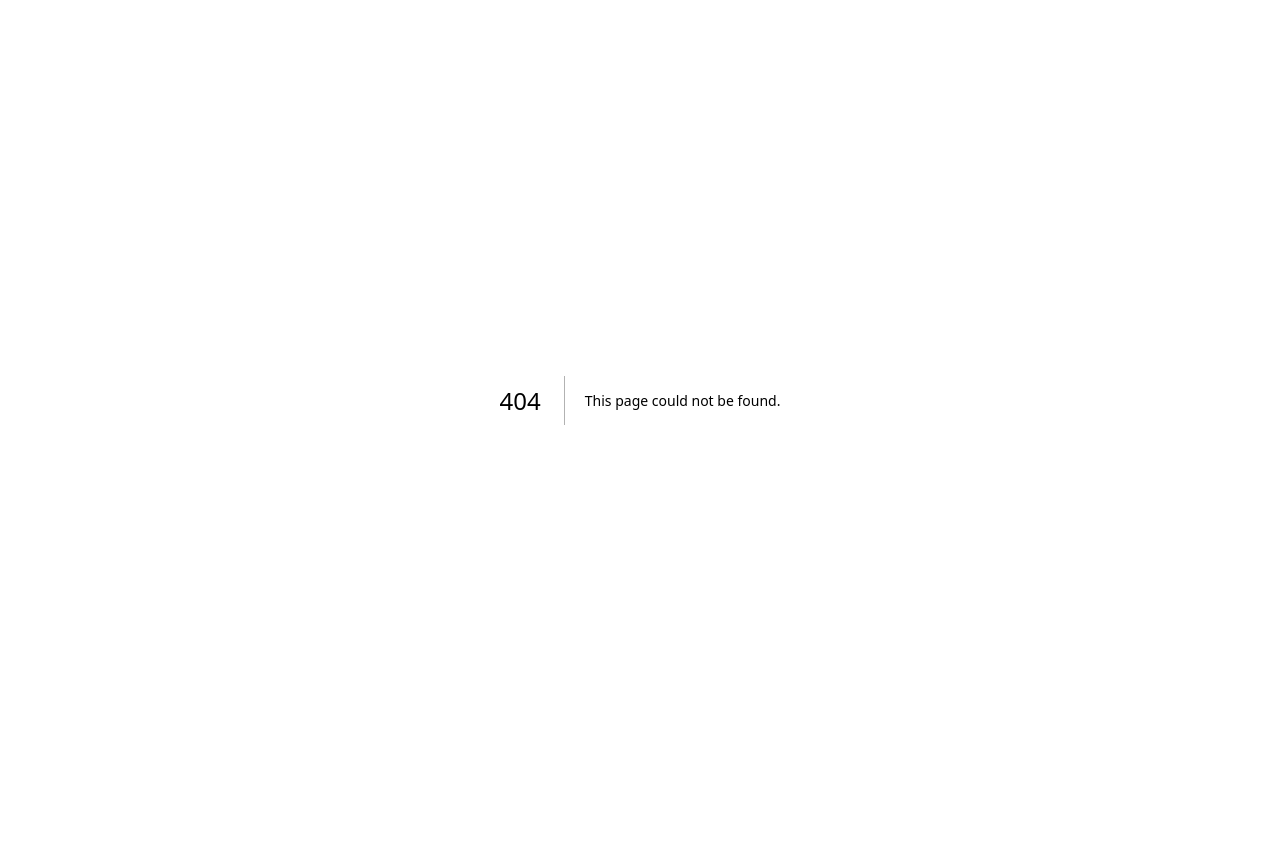
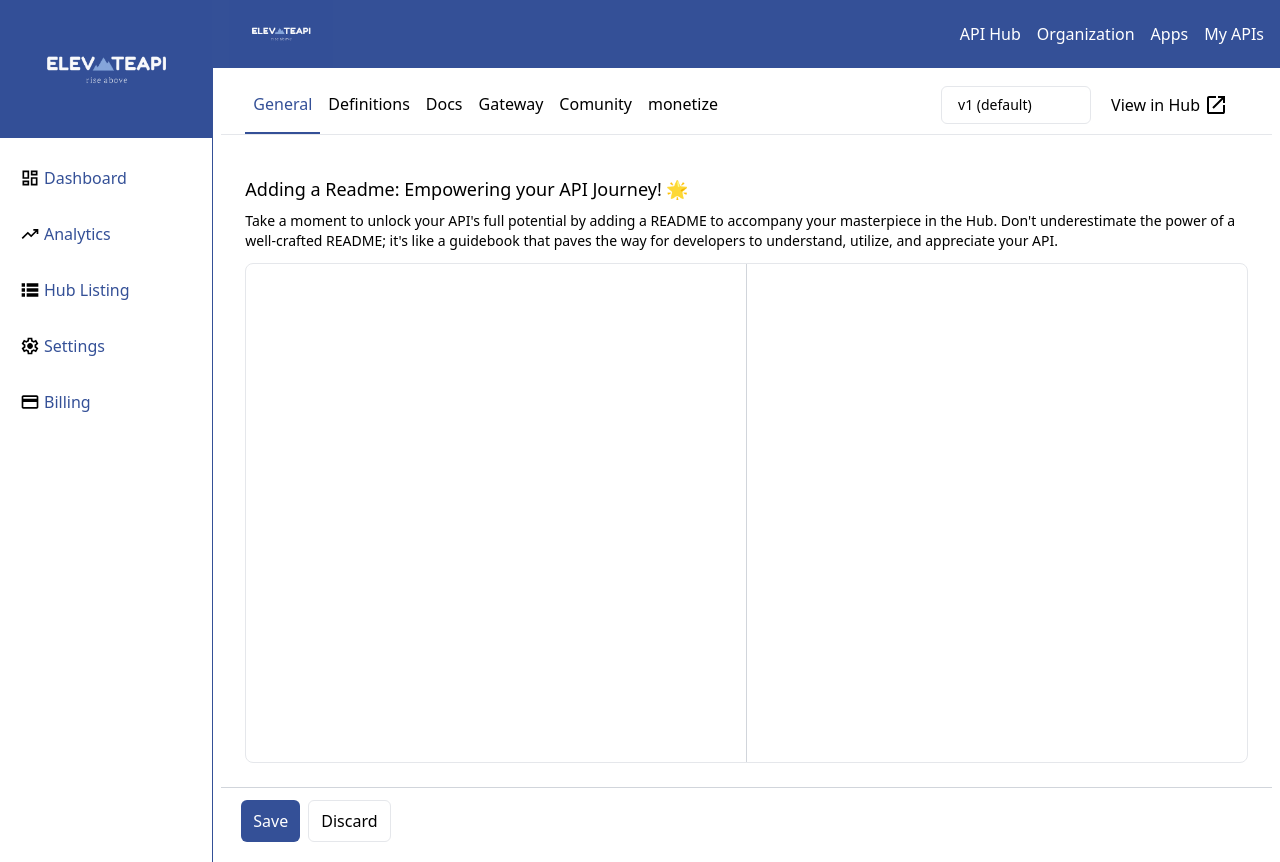
Before and after one commit to MuhammadRaheelFayyaz/elevate_api, a Next.js app: page /docs in a window 1280 px wide. Before the commit this address had no page. Before the commit the page ends 800 px from the top, so only its background shows below. Built offline with nearby package versions, Linux system fonts and the light colour scheme.

Commit message:
docs page added

```diff
--- a/components/GeneralNavbar/index.js
+++ b/components/GeneralNavbar/index.js
@@ -10,7 +10,7 @@ const GeneralNavbar  = ()=>{
     const [selectedItem, setSelectedItem] = useState(0);
 
     return(
-        <div className="bg-white sm:px-6 border-b-[1px] flex justify-between items-center gap-3 flex-wrap py-2">
+        <div className="bg-white sm:px-6 border-b-[1px] flex justify-between items-center gap-3 flex-wrap">
             <ul className="flex list-none flex-wrap sm:flex-auto">
                 {
                     navItems.map((item, index)=>{
--- a/pages/analytics/TraficAnalytics.js
+++ b/pages/analytics/TraficAnalytics.js
@@ -82,9 +82,9 @@ const TraficAnalytics = ()=>{
         <div className="px-8">
             <div className="flex flex-col lg:flex-row items-center justify-between gap-3 my-5 ">
                 <Dropdown options={endpointsOptions} className="w-full min-w-[250px] max-w-[800px] !mb-0" onSelect={(option)=>console.log(option)} placeholder='All Endpoints (Default)'/>
-                <div className="flex gap-3 flex-col sm:flex-row">
-                    <Dropdown options={timeOptions} className="w-[170px] !mb-0" onSelect={(option)=>console.log(option)} placeholder='GMT +00:00'/>
-                    <ul className="border rounded-[5px] overflow-hidden flex items-center w-fit h-[38px]">
+                <div className="flex justify-end gap-3 flex-col sm:flex-row w-full">
+                    <Dropdown options={timeOptions} className="min-w-[170px] max-w-[170px] !mb-0" onSelect={(option)=>console.log(option)} placeholder='GMT +00:00'/>
+                    <ul className="border rounded-[5px] overflow-hidden flex items-center min-w-fit max-w-fit h-[38px]">
                         {data.map((item, index) => (
                             <li key={item} className={`h-[38px] px-3 border-r-[1px] flex justify-center items-center text-sm cursor-pointer ${selectedIndex === index ? 'bg-gray-200' : ''}`}
                             onClick={() => handleItemClick(index)} >{item} </li>
--- /dev/null
+++ b/pages/docs/index.js
@@ -0,0 +1,25 @@
+import Button from "@/components/Button/Button";
+import GeneralNavbar from "@/components/GeneralNavbar";
+import PageLayout from "@/components/HubLayout/HubLayout";
+import Typography from "@/components/Typegraphy/Typography";
+
+export default function Analytics() {
+
+  return (
+    <PageLayout>
+      <GeneralNavbar />
+      <div className="pt-10 pb-6 px-6">
+        <Typography  variant="h3" text="Adding a Readme: Empowering your API Journey! 🌟" />
+        <Typography  className="mt-2 mb-3" variant="small" text="Take a moment to unlock your API's full potential by adding a README to accompany your masterpiece in the Hub. Don't underestimate the power of a well-crafted README; it's like a guidebook that paves the way for developers to understand, utilize, and appreciate your API." />
+        <div className="h-[500px] w-full border rounded-lg flex">
+            <div className="w-[calc(100%_/_2)] border-r-[1px] border-gray-300 h-full"></div>
+            <div className="w-[calc(100%_/_2)] h-full"></div>
+        </div>
+      </div>
+      <div className="flex gap-2 border-t-[1px] border-gray-300 px-5 py-3">
+        <Button text="Save" />
+        <Button text="Discard" className="bg-white !text-black border" />
+      </div>
+    </PageLayout>
+  )
+}
```
